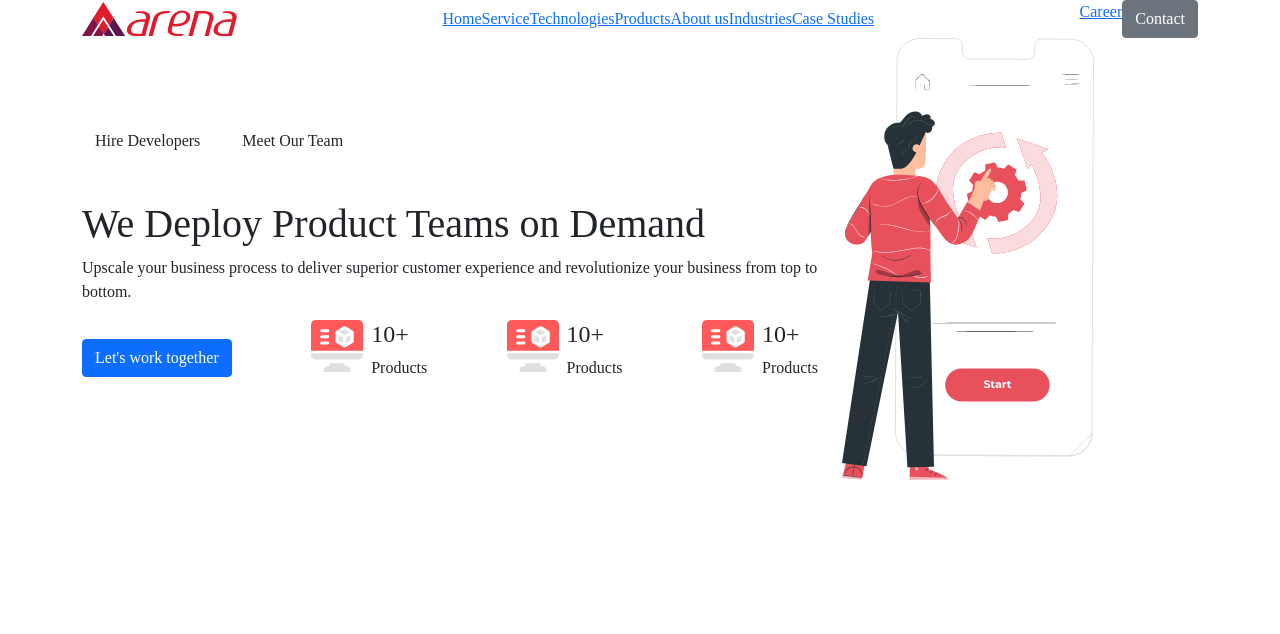
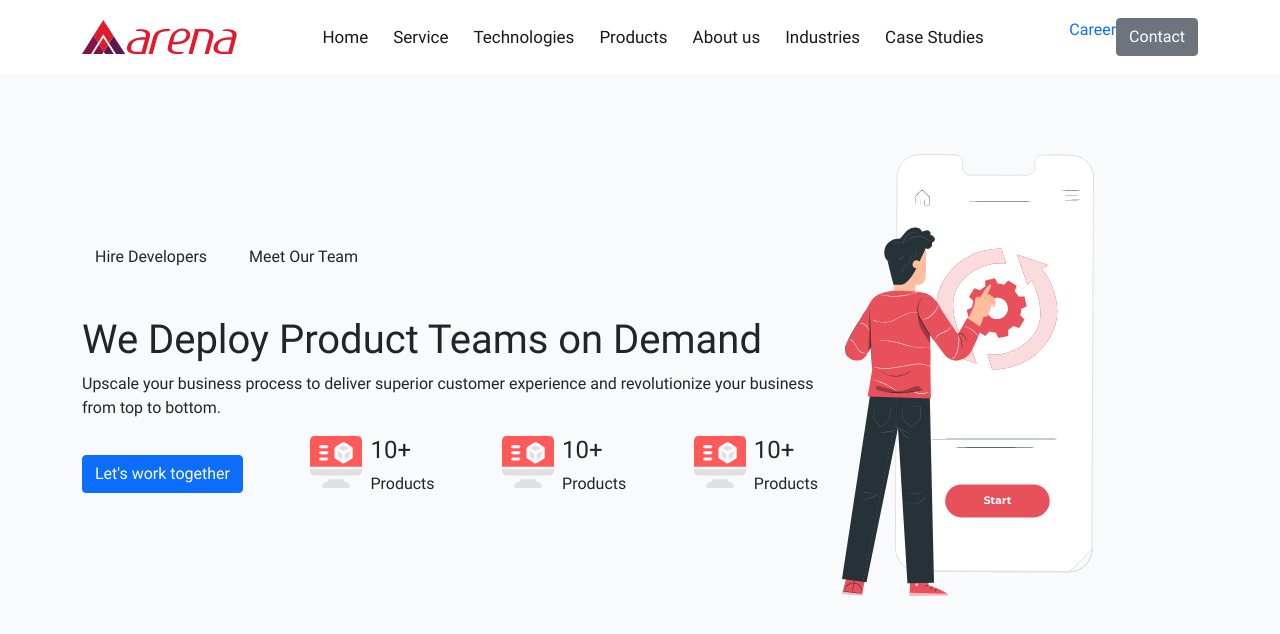
Before and after one commit to alamin-1996/Arena-New-Website, a plain HTML site: page index.html in a window 1280 px wide. Drawn offline with nearby package versions, Linux system fonts and the light colour scheme.

Commit message:
update css

```diff
--- /dev/null
+++ b/assets/css/_common.scss
@@ -0,0 +1,3 @@
+a{
+    text-decoration: none;
+}
--- a/assets/css/_header.scss
+++ b/assets/css/_header.scss
@@ -1,3 +1,6 @@
 body{
-    font-family: Roboto-Thin;
+    font-family: Roboto-Regular;
 }
+header{
+    padding: 18px 0px;
+}
--- a/assets/css/_hero.scss
+++ b/assets/css/_hero.scss
@@ -0,0 +1,4 @@
+.hero__section{
+    background-color: #f8fafc;
+    padding: 80px 0px;
+}
--- a/assets/css/_menu.scss
+++ b/assets/css/_menu.scss
@@ -0,0 +1,11 @@
+.main-menu{
+    ul{
+        li{
+            a{
+                font-size: 17px;
+                color: $primary;
+                padding: 12.5px;
+            }
+        }
+    }
+}
--- a/assets/css/_variable.scss
+++ b/assets/css/_variable.scss
@@ -0,0 +1,5 @@
+$primary: #1A1A1A;
+$gray-border: #E0E0E0;
+$gray: #8E989D;
+$red: #FF0000;
+$icon: #FF5959;
--- a/assets/css/style.scss
+++ b/assets/css/style.scss
@@ -1,4 +1,6 @@
+@import 'fonts';
 @import 'variable';
+@import 'common';
 @import 'mixin';
 @import 'header';
 @import 'menu';
--- a/index.html
+++ b/index.html
@@ -27,7 +27,7 @@
                     </div>
                 </div>
                 <div>
-                    <div class="main-menu">
+                    <nav class="main-menu">
                         <ul class="nav">
                             <li>
                                 <a href="#">Home</a>
@@ -52,7 +52,7 @@
                             </li>
 
                         </ul>
-                    </div>
+                    </nav>
                 </div>
                 <div>
                     <div class="right-menu">
```
Also changed, not shown: assets/css/style.css, 1 other file.
